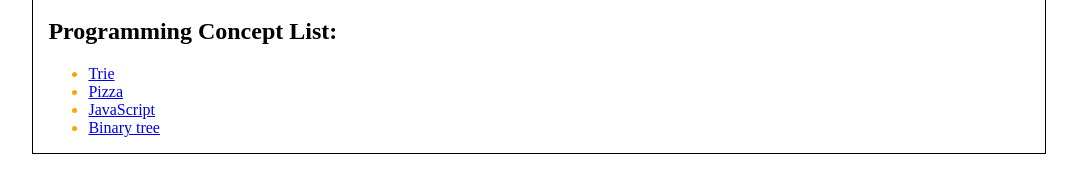
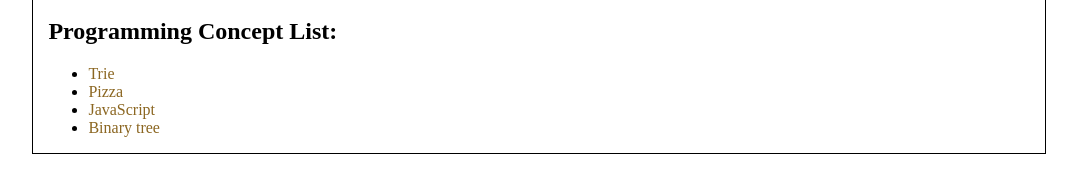
Before and after one commit to ErinCleaver-Dev/homework-6-21-2021, a website: page index.html in a window 1280 px wide. Shown: the part 489-682 px from the top of the page, without its empty margins (101-1178 px from the left). Drawn offline with Linux system fonts and the light colour scheme.

Commit message:
1 file modified

```diff
--- a/style.css
+++ b/style.css
@@ -35,7 +35,7 @@
     border-top: 1px solid black;
 }
 
-#list_container li {
-    color: orange;
+#list_container li a {
+    color: rgb(139, 102, 33);
     text-decoration: none;
 }
```
